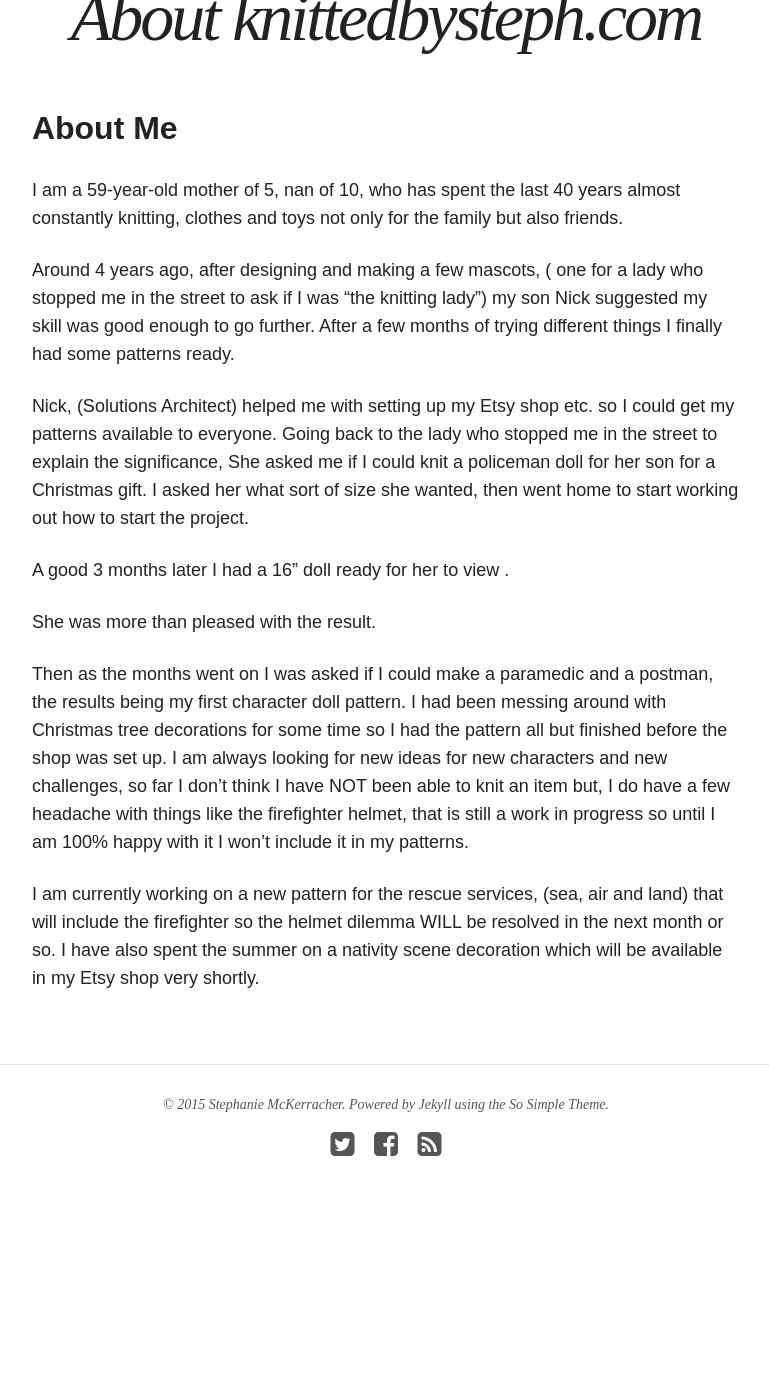
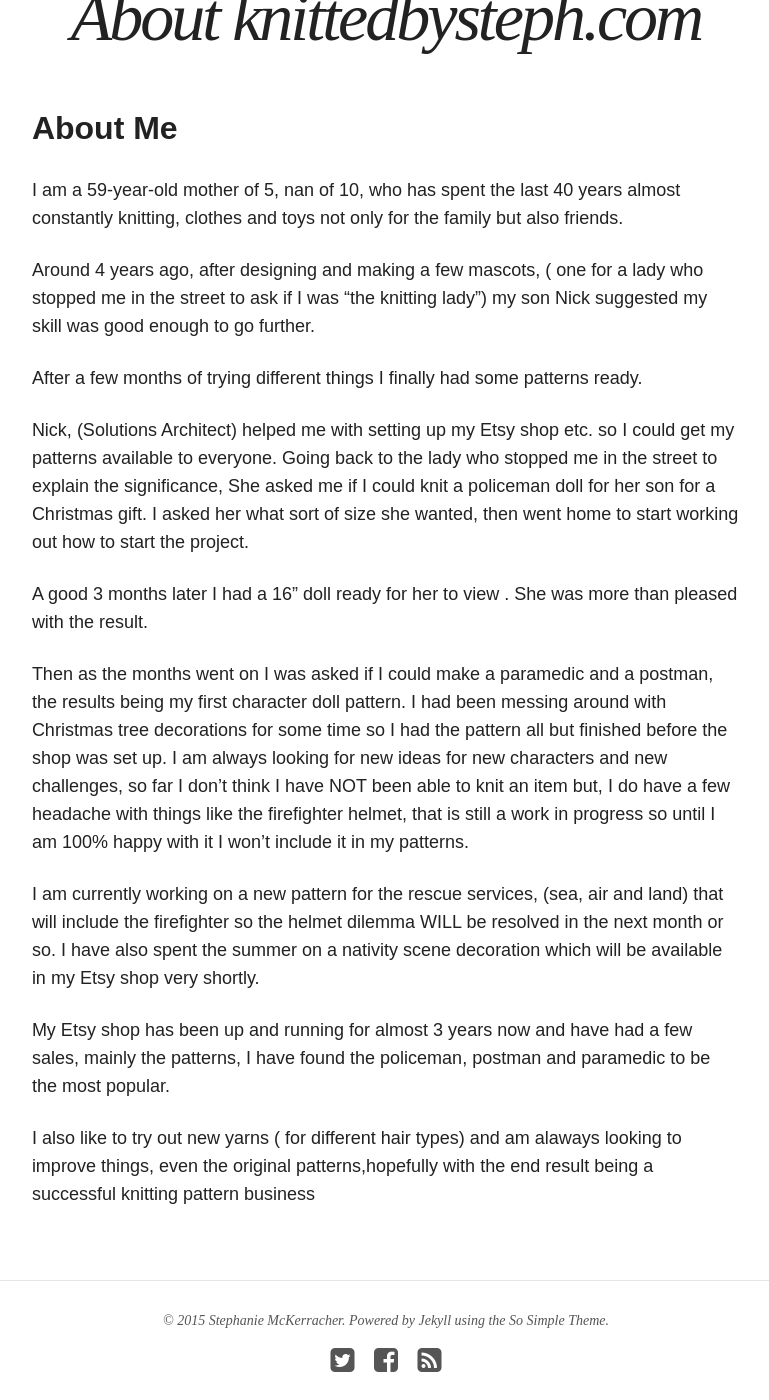
Before and after one commit to devoctomy/knittedbysteph.com, a Jekyll site: the page built from about/index.md, in a window 1280 px wide and 1400 px high, scrolled down 797 px. Shown: the whole window, without its empty margins (254-1023 px from the left). Built offline with Jekyll 4.4.1, drawn with Linux system fonts in a browser that asks for light colours; nearby versions of some CDN libraries; before the commit the page ends 2053 px from its top, so only the background shows below that.

Commit message:
Updated about me page

```diff
--- a/about/index.md
+++ b/about/index.md
@@ -13,13 +13,14 @@
 
 I am a 59-year-old mother of 5, nan of 10, who has spent the last 40 years almost constantly knitting, clothes and toys not only for the family but also friends.
 
-Around 4 years ago, after designing and making a few mascots, ( one for a lady who stopped me in the street to ask if I was “the knitting lady”)  my son Nick suggested my skill was good enough to go further.  After a few months of trying different things I finally had some patterns ready.
+Around 4 years ago, after designing and making a few mascots, ( one for a lady who stopped me in the street to ask if I was “the knitting lady”)  my son Nick suggested my skill was good enough to go further.
+
+After a few months of trying different things I finally had some patterns ready.
 
 Nick, (Solutions Architect) helped me with setting up my Etsy shop etc. so I could get my patterns available to everyone.
 Going back to the lady who stopped me in the street to explain the significance, She asked me if I could knit a policeman doll for her son for a Christmas gift. I asked her what sort of size she wanted, then went home to start working out how to start the project.
 
 A good 3 months later I had a 16” doll ready for her to view .
-
 She was more than pleased with the result.
 
 Then as the months went on I was asked if I could make a paramedic and a postman, the results being my first character doll pattern.
@@ -28,3 +29,7 @@
 
 I am currently working on a new pattern for the rescue services, (sea, air and land) that will include the firefighter so the helmet dilemma  WILL be resolved in the next month or so.
 I have also spent the summer on a nativity scene decoration which will be available in my Etsy shop very shortly.
+
+My Etsy shop has been up and running for almost 3 years now and have had a few sales, mainly the patterns, I have found the policeman, postman and paramedic to be the most popular.
+
+I also like to try out new yarns ( for different hair types) and am alaways looking to improve things, even the original patterns,hopefully with the end result being a successful knitting pattern business
```
